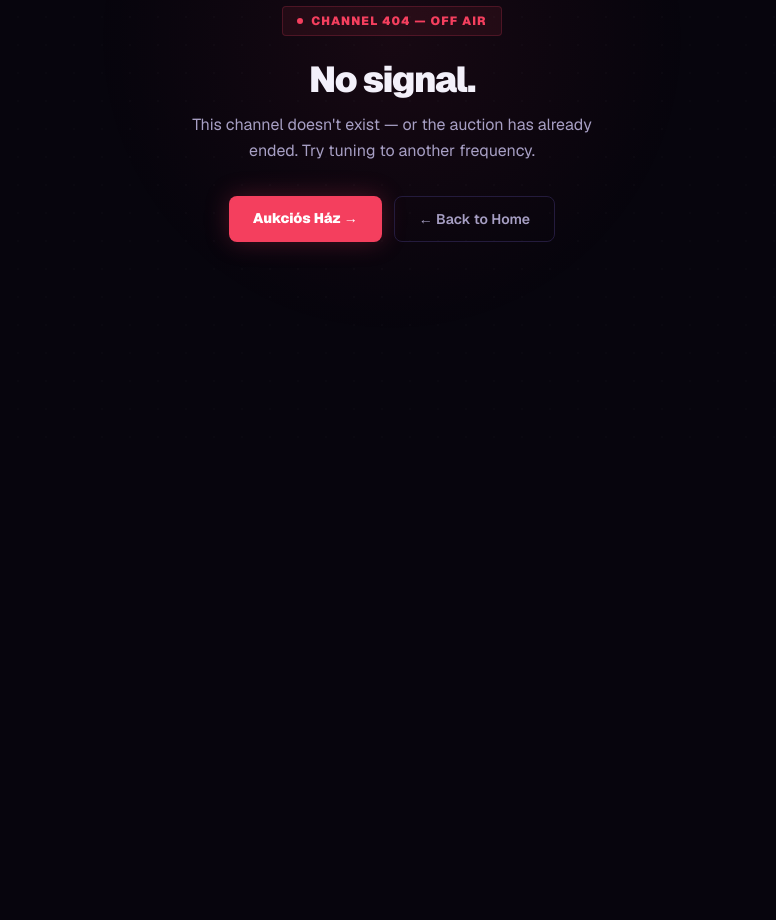
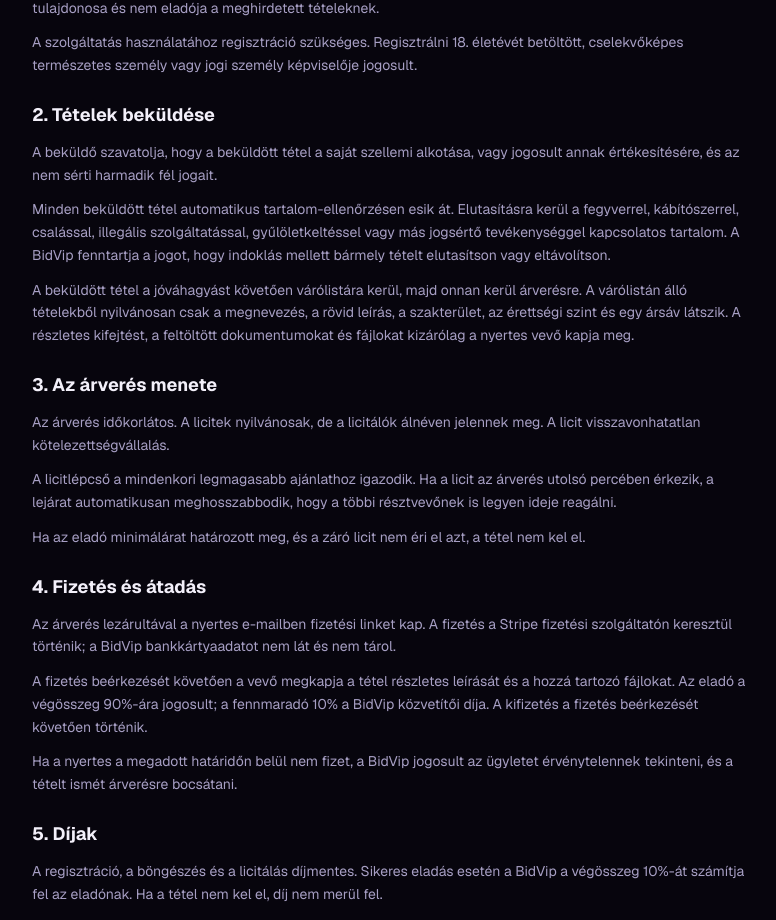
Before and after one commit to bidvip/bidvip, a Next.js app: page /aszf in a window 1280 px wide. Before the commit this address had no page. Shown: the part 361-1281 px from the top of the page, without its empty margins (248-1024 px from the left). Before the commit the page ends 800 px from the top, so only its background shows below. Built offline with nearby package versions, Linux system fonts and the light colour scheme.

Commit message:
auto-deploy

```diff
--- /dev/null
+++ b/app/aszf/page.tsx
@@ -0,0 +1,143 @@
+import type { Metadata } from 'next'
+import JogiOldal, { Szakasz } from '@/app/components/JogiOldal'
+
+export const metadata: Metadata = {
+  title: 'ÁSZF — BidVip',
+  description: 'A BidVip aukciós piactér általános szerződési feltételei.',
+}
+
+export default function Aszf() {
+  return (
+    <JogiOldal cim="Általános Szerződési Feltételek" frissitve="2026. augusztus 2.">
+
+      <Szakasz cim="1. A szolgáltatás">
+        <p>
+          A BidVip online piactér, ahol a felhasználók üzleti ötleteket, koncepciókat,
+          prototípusokat és kész digitális termékeket bocsáthatnak árverésre, illetve
+          licitálhatnak ezekre. A BidVip a felek közötti ügylet közvetítője; nem tulajdonosa
+          és nem eladója a meghirdetett tételeknek.
+        </p>
+        <p>
+          A szolgáltatás használatához regisztráció szükséges. Regisztrálni 18. életévét
+          betöltött, cselekvőképes természetes személy vagy jogi személy képviselője jogosult.
+        </p>
+      </Szakasz>
+
+      <Szakasz cim="2. Tételek beküldése">
+        <p>
+          A beküldő szavatolja, hogy a beküldött tétel a saját szellemi alkotása, vagy
+          jogosult annak értékesítésére, és az nem sérti harmadik fél jogait.
+        </p>
+        <p>
+          Minden beküldött tétel automatikus tartalom-ellenőrzésen esik át. Elutasításra kerül
+          a fegyverrel, kábítószerrel, csalással, illegális szolgáltatással, gyűlöletkeltéssel
+          vagy más jogsértő tevékenységgel kapcsolatos tartalom. A BidVip fenntartja a jogot,
+          hogy indoklás mellett bármely tételt elutasítson vagy eltávolítson.
+        </p>
+        <p>
+          A beküldött tétel a jóváhagyást követően várólistára kerül, majd onnan kerül
+          árverésre. A várólistán álló tételekből nyilvánosan csak a megnevezés, a rövid
+          leírás, a szakterület, az érettségi szint és egy ársáv látszik. A részletes
+          kifejtést, a feltöltött dokumentumokat és fájlokat kizárólag a nyertes vevő kapja meg.
+        </p>
+      </Szakasz>
+
+      <Szakasz cim="3. Az árverés menete">
+        <p>
+          Az árverés időkorlátos. A licitek nyilvánosak, de a licitálók álnéven jelennek meg.
+          A licit visszavonhatatlan kötelezettségvállalás.
+        </p>
+        <p>
+          A licitlépcső a mindenkori legmagasabb ajánlathoz igazodik. Ha a licit az árverés
+          utolsó percében érkezik, a lejárat automatikusan meghosszabbodik, hogy a többi
+          résztvevőnek is legyen ideje reagálni.
+        </p>
+        <p>
+          Ha az eladó minimálárat határozott meg, és a záró licit nem éri el azt, a tétel
+          nem kel el.
+        </p>
+      </Szakasz>
+
+      <Szakasz cim="4. Fizetés és átadás">
+        <p>
+          Az árverés lezárultával a nyertes e-mailben fizetési linket kap. A fizetés a Stripe
+          fizetési szolgáltatón keresztül történik; a BidVip bankkártyaadatot nem lát és nem tárol.
+        </p>
+        <p>
+          A fizetés beérkezését követően a vevő megkapja a tétel részletes leírását és a
+          hozzá tartozó fájlokat. Az eladó a végösszeg 90%-ára jogosult; a fennmaradó 10% a
+          BidVip közvetítői díja. A kifizetés a fizetés beérkezését követően történik.
+        </p>
+        <p>
+          Ha a nyertes a megadott határidőn belül nem fizet, a BidVip jogosult az ügyletet
+          érvénytelennek tekinteni, és a tételt ismét árverésre bocsátani.
+        </p>
+      </Szakasz>
+
+      <Szakasz cim="5. Díjak">
+        <p>
+          A regisztráció, a böngészés és a licitálás díjmentes. Sikeres eladás esetén a
+          BidVip a végösszeg 10%-át számítja fel az eladónak. Ha a tétel nem kel el, díj
+          nem merül fel.
+        </p>
+        <p>
+          Egyes kiegészítő szolgáltatások (AI-elemzés, várólistán előrébb sorolás) tokennel
+          fizetendők. A tokenek nem válthatók vissza készpénzre.
+        </p>
+      </Szakasz>
+
+      <Szakasz cim="6. Tiltott magatartás">
+        <p>
+          Tilos: más nevében licitálni, az árat mesterségesen felhajtani, a platformot
+          megkerülve a másik féllel közvetlenül üzletet kötni a közvetítői díj elkerülése
+          végett, más felhasználó adatait gyűjteni, valamint a szolgáltatás működését
+          automatizált eszközökkel zavarni.
+        </p>
+        <p>
+          A szabályok megsértése a fiók felfüggesztését vagy végleges letiltását vonhatja
+          maga után.
+        </p>
+      </Szakasz>
+
+      <Szakasz cim="7. Bejelentés és jogorvoslat">
+        <p>
+          Bármely felhasználó bejelentheti a jogsértő vagy megtévesztő tartalmat a
+          tétel oldalán található bejelentő funkcióval. A bejelentéseket a BidVip
+          megvizsgálja, és indokolt esetben eltávolítja a tartalmat.
+        </p>
+        <p>
+          Ha a felhasználó úgy véli, hogy tételét indokolatlanul távolították el vagy fiókját
+          jogtalanul függesztették fel, panasszal élhet a lenti elérhetőségen. A BidVip a
+          panaszt megvizsgálja és indokolt választ ad.
+        </p>
+      </Szakasz>
+
+      <Szakasz cim="8. Felelősség">
+        <p>
+          A BidVip nem szavatolja a meghirdetett ötletek üzleti sikerét, megvalósíthatóságát
+          vagy jövedelmezőségét. Az AI által készített elemzés és értékbecslés tájékoztató
+          jellegű, nem minősül befektetési tanácsadásnak.
+        </p>
+        <p>
+          A BidVip nem felel a felhasználók egymással szemben vállalt kötelezettségeinek
+          teljesítéséért, azon túl, amit jelen feltételek kifejezetten rögzítenek.
+        </p>
+      </Szakasz>
+
+      <Szakasz cim="9. A feltételek módosítása">
+        <p>
+          A BidVip jogosult jelen feltételeket módosítani. A módosításról a felhasználókat
+          e-mailben vagy a felületen tájékoztatja, a hatálybalépés előtt legalább 15 nappal.
+          A szolgáltatás további használata a módosítás elfogadását jelenti.
+        </p>
+      </Szakasz>
+
+      <Szakasz cim="10. Kapcsolat">
+        <p>
+          Kérdés, panasz vagy jogi megkeresés: <span style={{ color: 'var(--v-lila-2)' }}>info.webbloki@gmail.com</span>
+        </p>
+      </Szakasz>
+
+    </JogiOldal>
+  )
+}
```
